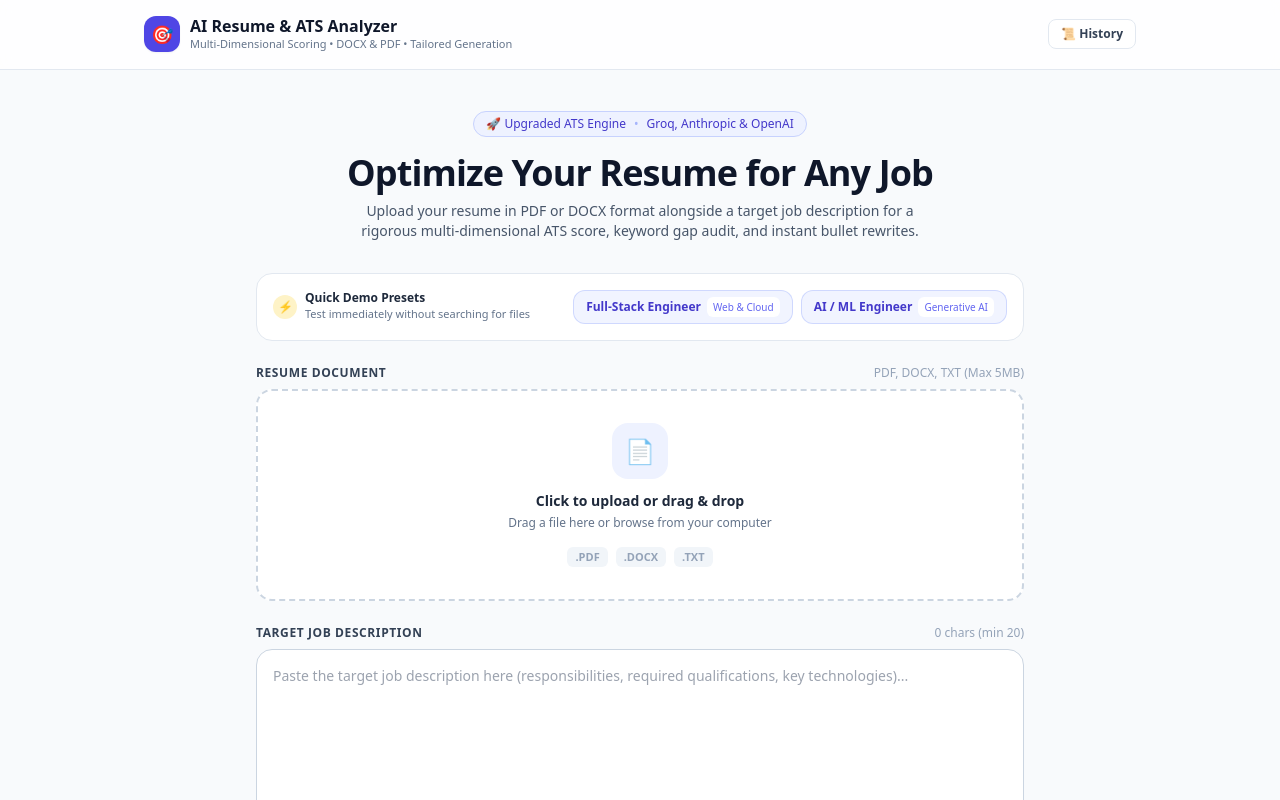
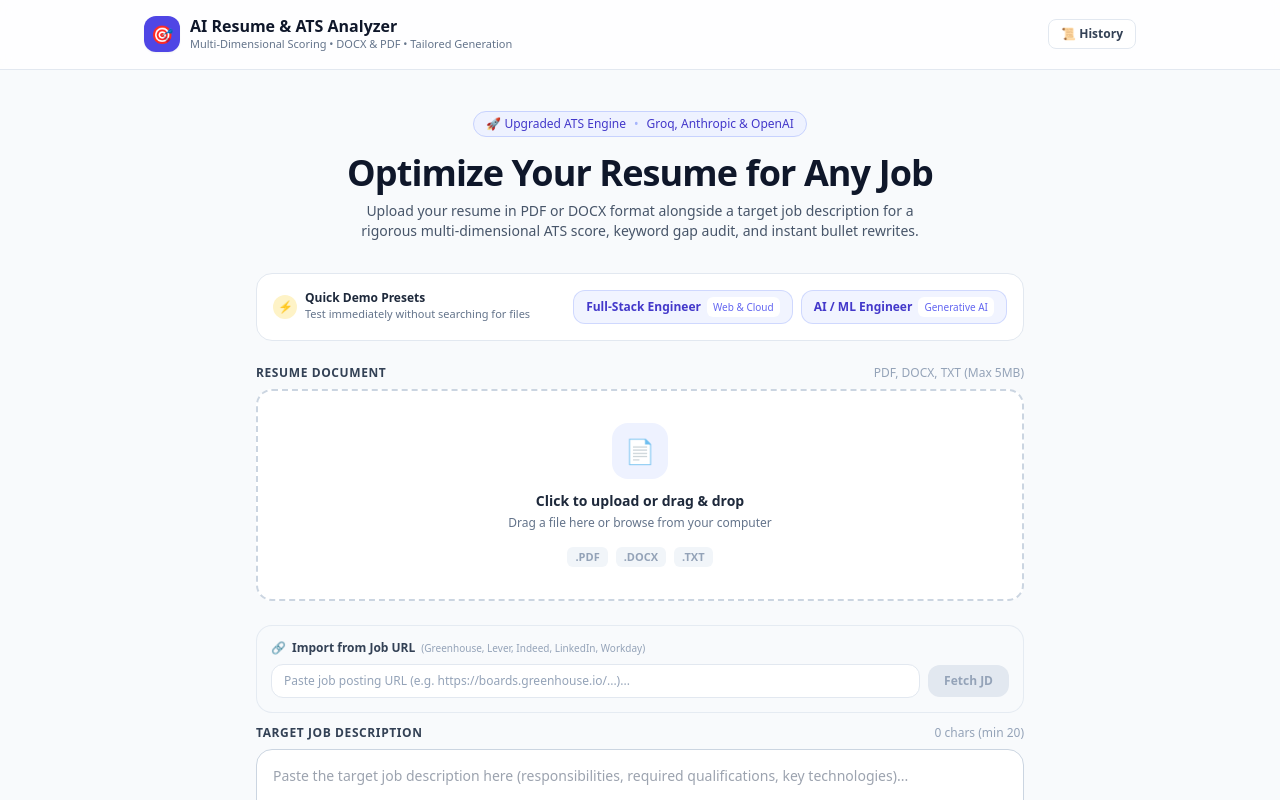
Before and after one commit to SamarthShinde24/AI-Resume-Analyzer, a React (Vite) app in the folder ai-resume-analyzer/client/: page / in a window 1280 px wide. Shown: the top 800 px of the page. Built offline with nearby package versions, Linux system fonts and the light colour scheme.

Commit message:
feat(client): add job posting url scraper bar with auto-fill in upload form

```diff
--- a/ai-resume-analyzer/client/src/api.js
+++ b/ai-resume-analyzer/client/src/api.js
@@ -100,3 +100,12 @@ export async function generateCoverLetter({ file, jobDescription, resumeText })
 
   return parseApiResponse(res, "Failed to generate tailored cover letter.");
 }
+
+export async function scrapeJobUrl(url) {
+  const res = await fetch("/api/scrape-job", {
+    method: "POST",
+    headers: { "Content-Type": "application/json" },
+    body: JSON.stringify({ url }),
+  });
+  return parseApiResponse(res, "Failed to scrape job description from URL.");
+}
--- a/ai-resume-analyzer/client/src/components/UploadForm.jsx
+++ b/ai-resume-analyzer/client/src/components/UploadForm.jsx
@@ -1,11 +1,16 @@
 import { useState, useRef } from "react";
 import { SAMPLE_PRESETS } from "../data/samplePresets.js";
+import { scrapeJobUrl } from "../api.js";
 
 export default function UploadForm({ onSubmit, loading }) {
   const [file, setFile] = useState(null);
   const [jobDescription, setJobDescription] = useState("");
   const [isDragging, setIsDragging] = useState(false);
   const [fileError, setFileError] = useState(null);
+  const [jobUrl, setJobUrl] = useState("");
+  const [urlLoading, setUrlLoading] = useState(false);
+  const [urlError, setUrlError] = useState(null);
+  const [scrapedMeta, setScrapedMeta] = useState(null);
   const fileInputRef = useRef(null);
 
   const formatFileSize = (bytes) => {
@@ -57,6 +62,27 @@ export default function UploadForm({ onSubmit, loading }) {
     const droppedFile = e.dataTransfer.files[0];
     if (droppedFile) {
       validateAndSetFile(droppedFile);
+    }
+  };
+
+  const handleScrapeUrl = async () => {
+    if (!jobUrl || !jobUrl.trim()) return;
+    setUrlLoading(true);
+    setUrlError(null);
+    setScrapedMeta(null);
+
+    try {
+      const data = await scrapeJobUrl(jobUrl.trim());
+      setJobDescription(data.description);
+      setScrapedMeta({
+        title: data.title,
+        company: data.company,
+      });
+      setJobUrl("");
+    } catch (err) {
+      setUrlError(err.message || "Failed to fetch job description from URL.");
+    } finally {
+      setUrlLoading(false);
     }
   };
 
@@ -208,6 +234,86 @@ export default function UploadForm({ onSubmit, loading }) {
       </div>
 
       {/* Job Description Textarea */}
+      <div className="space-y-3">
+        {/* URL Scraper Quick-Import Bar */}
+        <div className="p-3.5 rounded-2xl bg-slate-50 border border-slate-200/80 space-y-2">
+          <div className="flex items-center justify-between text-xs">
+            <span className="font-bold text-slate-700 flex items-center gap-1.5">
+              <span>🔗</span>
+              <span>Import from Job URL</span>
+              <span className="text-[10px] font-normal text-slate-400 hidden sm:inline">
+                (Greenhouse, Lever, Indeed, LinkedIn, Workday)
+              </span>
+            </span>
+          </div>
+
+          <div className="flex items-center gap-2">
+            <input
+              type="url"
+              value={jobUrl}
+              onChange={(e) => {
+                setJobUrl(e.target.value);
+                setUrlError(null);
+              }}
+              onKeyDown={(e) => {
+                if (e.key === "Enter") {
+                  e.preventDefault();
+                  handleScrapeUrl();
+                }
+              }}
+              placeholder="Paste job posting URL (e.g. https://boards.greenhouse.io/...)..."
+              disabled={urlLoading}
+              className="flex-1 text-xs px-3 py-2 rounded-xl border border-slate-200 bg-white text-slate-900 placeholder-slate-400 focus:outline-none focus:ring-2 focus:ring-indigo-500/20 focus:border-indigo-500 transition"
+            />
+            <button
+              type="button"
+              onClick={handleScrapeUrl}
+              disabled={urlLoading || !jobUrl.trim()}
+              className={`px-4 py-2 rounded-xl text-xs font-bold transition flex items-center gap-1.5 shrink-0 cursor-pointer shadow-2xs ${
+                urlLoading || !jobUrl.trim()
+                  ? "bg-slate-200 text-slate-400 cursor-not-allowed"
+                  : "bg-indigo-600 hover:bg-indigo-700 text-white"
+              }`}
+            >
+              {urlLoading ? (
+                <>
+                  <span className="w-3 h-3 border-2 border-white/30 border-t-white rounded-full animate-spin" />
+                  <span>Fetching...</span>
+                </>
+              ) : (
+                <>
+                  <span>Fetch JD</span>
+                </>
+              )}
+            </button>
+          </div>
+
+          {urlError && (
+            <p className="text-[11px] text-rose-600 flex items-center gap-1">
+              <span>⚠️</span>
+              <span>{urlError}</span>
+            </p>
+          )}
+
+          {scrapedMeta && (
+            <div className="flex items-center justify-between text-[11px] p-2 rounded-xl bg-emerald-50 border border-emerald-200 text-emerald-800">
+              <span className="font-semibold flex items-center gap-1.5">
+                <span>✓</span>
+                <span>
+                  Imported: <strong>{scrapedMeta.title}</strong> at <strong>{scrapedMeta.company}</strong>
+                </span>
+              </span>
+              <button
+                type="button"
+                onClick={() => setScrapedMeta(null)}
+                className="text-emerald-600 hover:text-emerald-800 font-bold cursor-pointer"
+              >
+                ✕
+              </button>
+            </div>
+          )}
+        </div>
+
         <div>
           <div className="flex items-center justify-between mb-2">
             <label className="block text-xs font-bold uppercase tracking-wider text-slate-700">
@@ -218,7 +324,7 @@ export default function UploadForm({ onSubmit, loading }) {
                 <button
                   type="button"
                   onClick={() => setJobDescription("")}
-                className="text-xs font-medium text-slate-400 hover:text-slate-600 transition"
+                  className="text-xs font-medium text-slate-400 hover:text-slate-600 transition cursor-pointer"
                 >
                   Clear text
                 </button>
@@ -241,6 +347,7 @@ export default function UploadForm({ onSubmit, loading }) {
           className="block w-full text-sm border border-slate-300 rounded-2xl p-4 bg-white focus:ring-2 focus:ring-indigo-500 focus:border-indigo-500 transition shadow-2xs resize-y"
         />
         </div>
+      </div>
 
       {/* Submit Button */}
       <button
```
Lines whose indentation alone changed are shown as unchanged.
